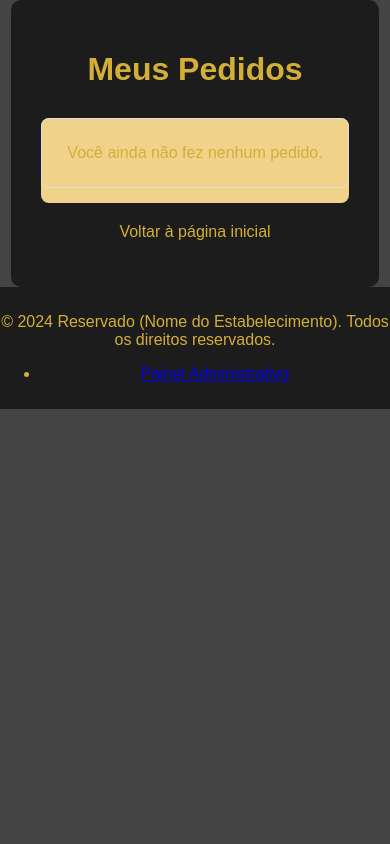
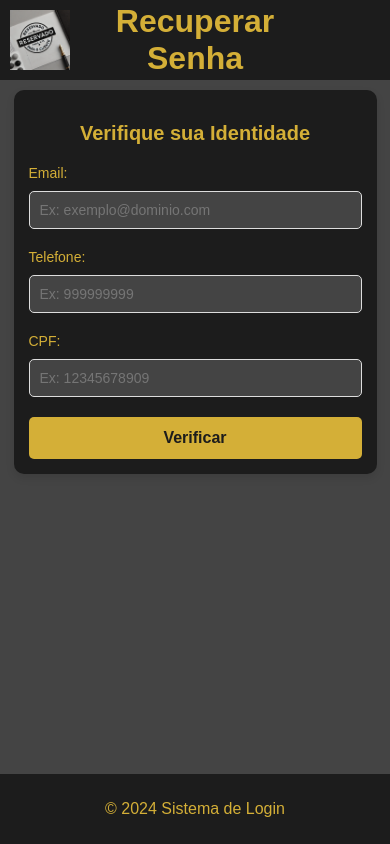
Before and after one commit to thaydionIA/cardapio-dinamico, a PHP site: page /esqueceu_senha.php in a window 390 px wide. Run offline with PHP 8.4, Linux system fonts and the light colour scheme.

Commit message:
versão-2.1

```diff
--- a/esqueceu_senha.php
+++ b/esqueceu_senha.php
@@ -53,97 +53,69 @@ if ($_SERVER['REQUEST_METHOD'] == 'POST') {
     }
 }
 ?>
+
 <!DOCTYPE html>
 <html lang="pt-BR">
 <head>
     <meta charset="UTF-8">
     <meta name="viewport" content="width=device-width, initial-scale=1.0">
-    <title>Meus Pedidos</title>
-    <link rel="stylesheet" href="assets/css/style.css">
-    <style>
-        @media (max-width: 768px) {
-            .container {
-                padding: 15px;
-                max-width: 100%;
-            }
-
-            /* Exibir os dados da tabela como lista em telas menores */
-            table, thead, tbody, th, td, tr {
-                display: block;
-            }
-
-            /* Esconder os cabeçalhos */
-            thead tr {
-                display: none;
-            }
-
-            /* Definir estilo para cada linha da tabela */
-            tr {
-                margin-bottom: 15px;
-                border: 1px solid #ddd;
-                padding: 10px;
-                border-radius: 8px;
-            }
-
-            td {
-                border: none;
-                padding: 10px 15px;
-                position: relative;
-                text-align: right;
-            }
-
-            /* Exibir o rótulo correspondente a cada célula */
-            td:before {
-                content: attr(data-label);
-                position: absolute;
-                left: 15px;
-                font-weight: bold;
-                color: #1c1c1c;
-                text-transform: uppercase;
-            }
-        }
-    </style>
+    <title>Esqueceu a Senha</title>
+    <link rel="stylesheet" href="/cardapio-dinamico/assets/css/style.css"> <!-- Incluindo seu CSS principal -->
 </head>
 <body>
-    <div class="container" style="padding: 30px; background-color: #1c1c1c; color: #d4af37; border-radius: 10px; max-width: 1000px; margin: 0 auto;">
-        <h1 style="text-align: center; margin-bottom: 30px;">Meus Pedidos</h1>
-        <table style="width: 100%; border-collapse: collapse; background-color: #f0d28b; border-radius: 8px; overflow: hidden; text-align: center;">
-            <thead>
-                <tr>
-                    <th style="padding: 15px; background-color: #1c1c1c; color: #d4af37; width: 10%;">ID do Pedido</th>
-                    <th style="padding: 15px; background-color: #1c1c1c; color: #d4af37; width: 15%;">Total</th>
-                    <th style="padding: 15px; background-color: #1c1c1c; color: #d4af37; width: 20%;">Status Pedido</th>
-                    <th style="padding: 15px; background-color: #1c1c1c; color: #d4af37; width: 20%;">Status Pagamento</th>
-                    <th style="padding: 15px; background-color: #1c1c1c; color: #d4af37; width: 35%;">Data da Venda</th>
-                </tr>
-            </thead>
-            <tbody>
-                <?php if (!empty($pedidos)): ?>
-                    <?php foreach ($pedidos as $pedido): ?>
-                    <tr>
-                        <td data-label="ID do Pedido" style="padding: 10px; border-bottom: 1px solid #ddd; text-align: center;"><?php echo htmlspecialchars($pedido['id']); ?></td>
-                        <td data-label="Total" style="padding: 10px; border-bottom: 1px solid #ddd; text-align: center;">R$<?php echo htmlspecialchars($pedido['total']); ?></td>
-                        <td data-label="Status Pedido" style="padding: 10px; border-bottom: 1px solid #ddd; text-align: center;"><?php echo htmlspecialchars($pedido['status_pedido']); ?></td>
-                        <td data-label="Status Pagamento" style="padding: 10px; border-bottom: 1px solid #ddd; text-align: center;"><?php echo htmlspecialchars($pedido['status']); ?></td>
-                        <td data-label="Data da Venda" style="padding: 10px; border-bottom: 1px solid #ddd; text-align: center;"><?php echo htmlspecialchars($pedido['data_venda']); ?></td>
-                    </tr>
-                    <?php endforeach; ?>
-                <?php else: ?>
-                    <tr>
-                        <td colspan="5" style="padding: 15px; text-align: center;">Você ainda não fez nenhum pedido.</td>
-                    </tr>
-                <?php endif; ?>
-            </tbody>
-        </table>
-        <p style="text-align: center; margin-top: 20px;">
-            <a href="index.php" style="color: #d4af37; text-decoration: none;">Voltar à página inicial</a>
-        </p>
+
+<header>
+<div style="display: flex; align-items: center; position: relative; width: 100%;">
+    <img src="/cardapio-dinamico/path/logo.jpg" alt="Logo do Site" style="height: 60px; margin-right: 15px;">
+    <h1 style="position: absolute; left: 50%; transform: translateX(-50%); margin: 0;">Recuperar Senha</h1>
+</div>
+
+</header>
+
+<main>
+    <div class="login-container">
+        <h2>Verifique sua Identidade</h2>
+
+        <?php if ($mensagem): ?>
+            <div class="error"><?php echo $mensagem; ?></div>
+        <?php endif; ?>
+
+        <form action="esqueceu_senha.php" method="POST" class="login-form">
+            <div>
+                <label for="email">Email:</label>
+                <input type="email" id="email" name="email" class="input-field" placeholder="Ex: exemplo@dominio.com" required>
+            </div>
+            <div>
+                <label for="telefone">Telefone:</label>
+                <input type="text" id="telefone" name="telefone" maxlength="9" pattern="\d{9}" class="input-field" placeholder="Ex: 999999999" required>
+            </div>
+            <div>
+                <label for="cpf">CPF:</label>
+                <input type="text" id="cpf" name="cpf" maxlength="11" pattern="\d{11}" class="input-field" placeholder="Ex: 12345678909" required>
+            </div>
+            <button type="submit">Verificar</button>
+        </form>
     </div>
-    <!-- Inclui o arquivo de JavaScript centralizado -->
-    <script src="assets/js/script.js"></script>
+</main>
+
+<script>
+document.querySelector('input[name="cpf"]').addEventListener('input', function (e) {
+    this.value = this.value.replace(/\D/g, ''); // Remove tudo que não for número
+    if (this.value.length > 11) {
+        this.value = this.value.slice(0, 11); // Limita a 11 dígitos
+    }
+});
+document.querySelector('input[name="telefone"]').addEventListener('input', function (e) {
+    this.value = this.value.replace(/\D/g, ''); // Remove tudo que não for número
+    if (this.value.length > 9) {
+        this.value = this.value.slice(0, 9); // Limita a 9 dígitos
+    }
+});
+</script>
+
+<footer>
+    <p>&copy; 2024 Sistema de Login</p>
+</footer>
+
 </body>
 </html>
-<?php
-// Incluir o footer.php
-include 'footer.php';
-?>
```
